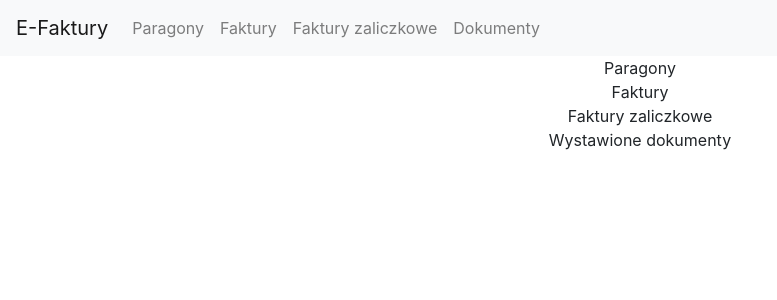
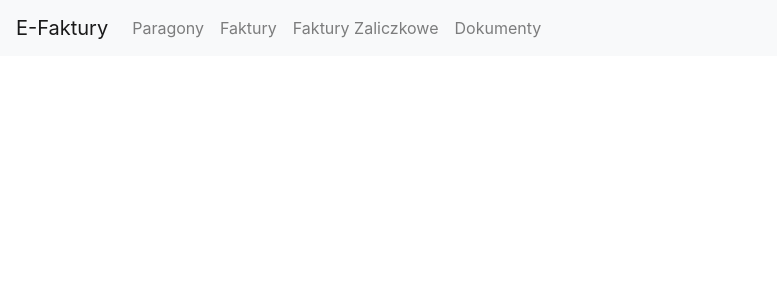
Before and after one commit to KamilSend/orbit, a React (Create React App) app in the folder orbit/: page / in a window 1280 px wide. Shown: the top 300 px of the page, without its empty margins (0-777 px from the left). Built offline with nearby package versions, Linux system fonts and the light colour scheme.

Commit message:
add routing (wouter)

```diff
--- a/orbit/package.json
+++ b/orbit/package.json
@@ -12,7 +12,8 @@
     "react-bootstrap": "^1.5.2",
     "react-dom": "^17.0.1",
     "react-scripts": "4.0.3",
-    "web-vitals": "^1.1.0"
+    "web-vitals": "^1.1.0",
+    "wouter": "^2.7.4"
   },
   "scripts": {
     "start": "react-scripts start",
--- a/orbit/src/components/layout/layout.js
+++ b/orbit/src/components/layout/layout.js
@@ -1,5 +1,5 @@
 import React from 'react'
-
+import { Link, Route } from "wouter";
 import { Navbar, Nav, NavDropdown } from 'react-bootstrap';
 
 import Receipt from './receipt/receipt'
@@ -13,21 +13,29 @@ const layout = () =>{
     return(
         <>
             <Navbar bg="light" expand="lg">
-                <Navbar.Brand href="#home">E-Faktury</Navbar.Brand>
+                <Link href="/"><Navbar.Brand href="#home">E-Faktury</Navbar.Brand></Link>
                 <Navbar.Toggle aria-controls="basic-navbar-nav" />
                 <Navbar.Collapse id="basic-navbar-nav">
                     <Nav className="mr-auto">
-                        <Nav.Link href="#">Paragony</Nav.Link>
-                        <Nav.Link href="#">Faktury</Nav.Link>
-                        <Nav.Link href="#">Faktury zaliczkowe</Nav.Link>
-                        <Nav.Link href="#">Dokumenty</Nav.Link>
+                        <Link href="/paragony"><Nav.Link>Paragony</Nav.Link></Link>
+                        <Link href="/faktury"><Nav.Link>Faktury</Nav.Link></Link>
+                        <Link href="/faktury_zaliczkowe"><Nav.Link>Faktury Zaliczkowe</Nav.Link></Link>
+                        <Link href="/dokumenty"><Nav.Link>Dokumenty</Nav.Link></Link>
                     </Nav>
                 </Navbar.Collapse>
             </Navbar>
-            <Receipt/>
-            <Invoice/>
-            <Prepayment/>
-            <Issued/>
+            <Route path="/paragony">
+                <Receipt/>
+            </Route>
+            <Route path="/faktury">
+                <Invoice/>
+            </Route>
+            <Route path="/faktury_zaliczkowe">
+                <Prepayment/>
+            </Route>
+            <Route path="/dokumenty">
+                <Issued/>
+            </Route>
         </>
 
     )
```
Also changed, not shown: 1 other file (tests, documents, lock files or other folders).
